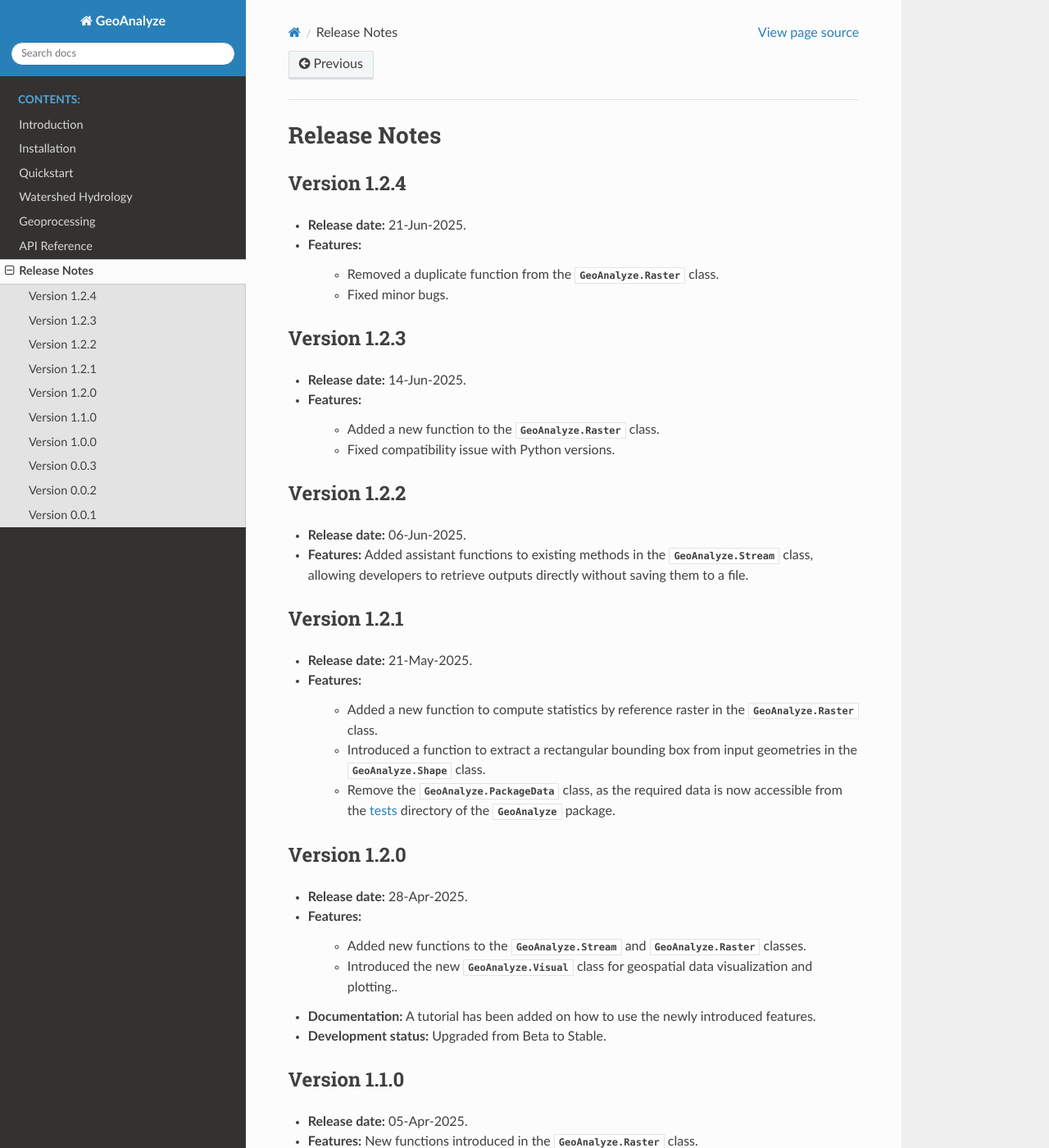
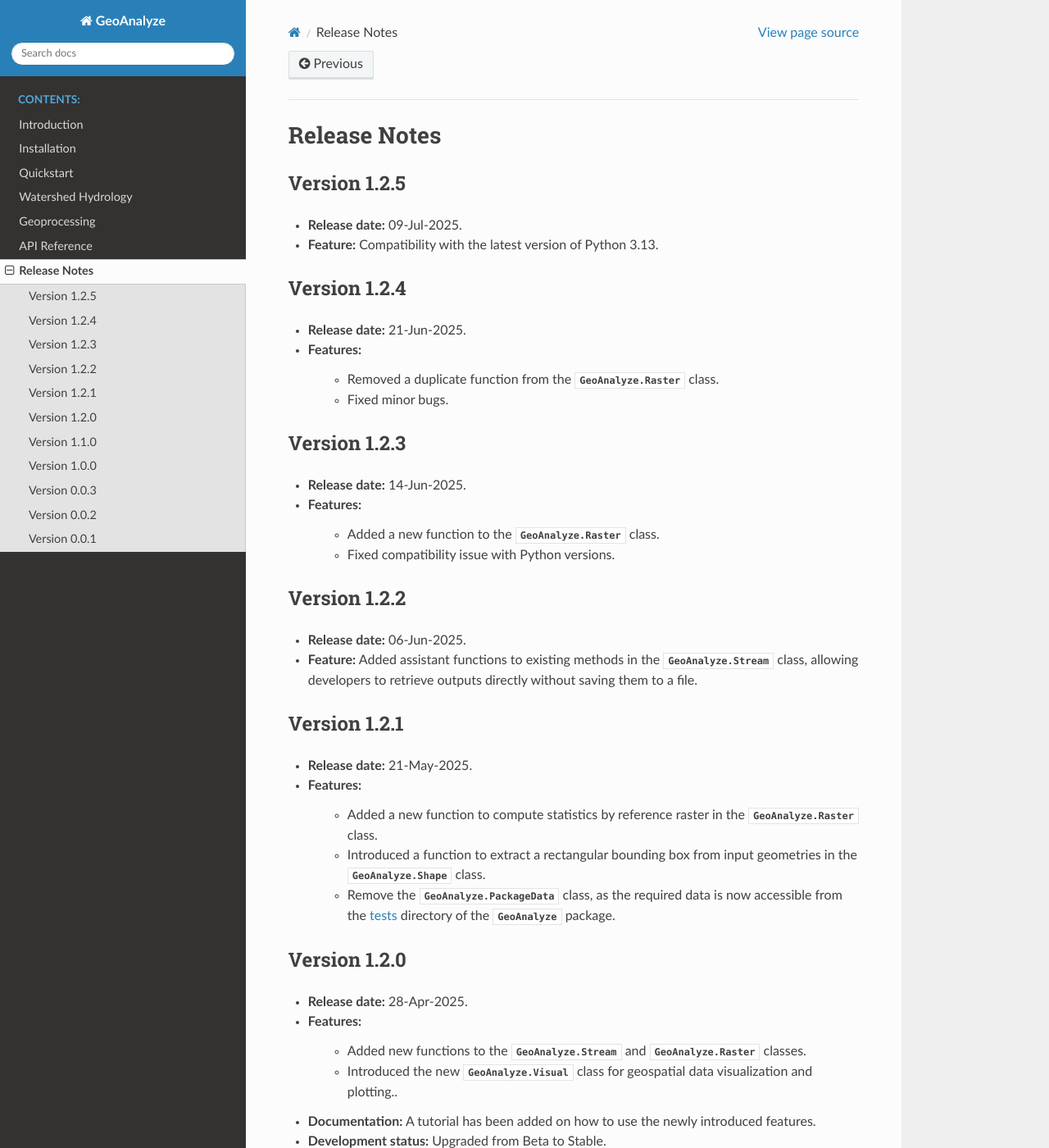
Before and after one commit to debpal/GeoAnalyze, a Sphinx documentation site: the page built from docs/changelog.rst, in a window 1280 px wide and 1400 px high. Shown: the whole window at 82% size. Built offline with Sphinx 7.4.7 and the Read the Docs theme 3.1.0, drawn with Linux system fonts in a browser that asks for light colours; some of the changed text lies outside the part shown.

Commit message:
update Release Notes

```diff
--- a/docs/changelog.rst
+++ b/docs/changelog.rst
@@ -1,6 +1,14 @@
 ===============
 Release Notes
 ===============
+
+Version 1.2.5
+---------------
+
+* **Release date:** 09-Jul-2025.
+
+* **Feature:** Compatibility with the latest version of Python 3.13.
+
 
 Version 1.2.4
 ---------------
@@ -28,7 +36,7 @@ Version 1.2.2
 
 * **Release date:** 06-Jun-2025.
 
-* **Features:** Added assistant functions to existing methods in the :class:`GeoAnalyze.Stream` class, allowing developers to retrieve outputs directly without saving them to a file.
+* **Feature:** Added assistant functions to existing methods in the :class:`GeoAnalyze.Stream` class, allowing developers to retrieve outputs directly without saving them to a file.
 
 
 Version 1.2.1
@@ -64,7 +72,7 @@ Version 1.1.0
 
 * **Release date:** 05-Apr-2025.
 
-* **Features:** New functions introduced in the :class:`GeoAnalyze.Raster` class.
+* **Feature:** New functions introduced in the :class:`GeoAnalyze.Raster` class.
 
 * **Documentation:** Added a tutorial on how to use the newly introduced features.
 
@@ -112,7 +120,7 @@ Version 0.0.1
 
 * **Release date:** 10-Oct-2024.
 
-* **Features:** Functionality for file operations.
+* **Feature:** Functionality for file operations.
 
 * **Documentation:** Added a tutorial on how to use the features.
 
```
Also changed, not shown: other parts of docs/changelog.rst (+1 -1 lines).
